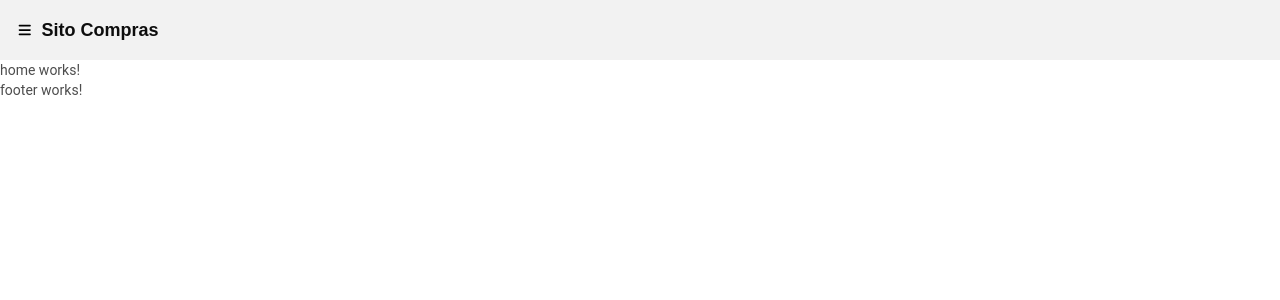
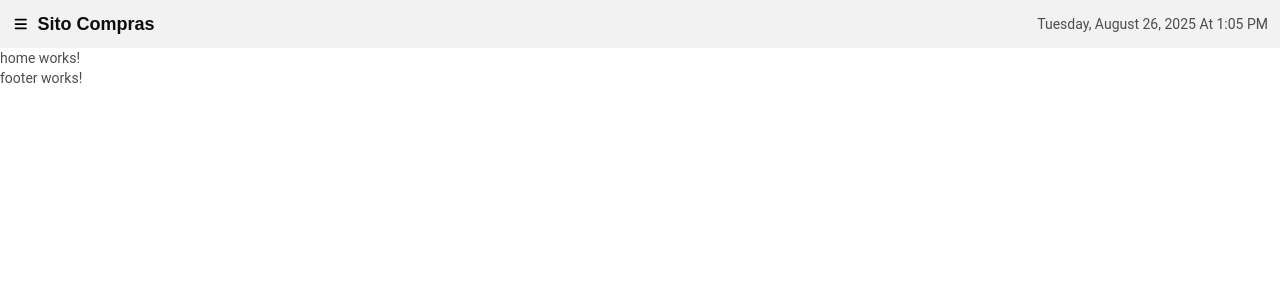
Before and after one commit to sito8943/sito-compras, an Angular app: page / in a window 1280 px wide. Shown: the top 300 px of the page. Built offline with nearby package versions, Linux system fonts and the light colour scheme.

Commit message:
no ssr and clock

```diff
--- a/angular.json
+++ b/angular.json
@@ -25,12 +25,7 @@
                         "inlineStyleLanguage": "css",
                         "assets": ["src/favicon.ico", "src/assets"],
                         "styles": ["src/styles.css"],
-                        "scripts": [],
-                        "server": "src/main.server.ts",
-                        "prerender": true,
-                        "ssr": {
-                            "entry": "server.ts"
-                        }
+                        "scripts": []
                     },
                     "configurations": {
                         "production": {
--- a/package.json
+++ b/package.json
@@ -29,7 +29,6 @@
         "@angular/platform-browser-dynamic": "17.3.11",
         "@angular/platform-server": "17.3.11",
         "@angular/router": "17.3.11",
-        "@angular/ssr": "17.3.8",
         "@eslint/config-array": "^0.15.1",
         "@eslint/object-schema": "^2.1.3",
         "@fontsource/poppins": "^5.2.6",
--- a/server.ts
+++ /dev/null
@@ -1,59 +0,0 @@
-import { APP_BASE_HREF } from '@angular/common'
-import { CommonEngine } from '@angular/ssr'
-import express from 'express'
-import { fileURLToPath } from 'node:url'
-import { dirname, join, resolve } from 'node:path'
-import bootstrap from './src/main.server'
-
-// The Express app is exported so that it can be used by serverless Functions.
-export function app(): express.Express {
-    const server = express()
-    const serverDistFolder = dirname(fileURLToPath(import.meta.url))
-    const browserDistFolder = resolve(serverDistFolder, '../browser')
-    const indexHtml = join(serverDistFolder, 'index.server.html')
-
-    const commonEngine = new CommonEngine()
-
-    server.set('view engine', 'html')
-    server.set('views', browserDistFolder)
-
-    // Example Express Rest API endpoints
-    // server.get('/api/**', (req, res) => { });
-    // Serve static files from /browser
-    server.get(
-        '*.*',
-        express.static(browserDistFolder, {
-            maxAge: '1y',
-        })
-    )
-
-    // All regular routes use the Angular engine
-    server.get('*', (req, res, next) => {
-        const { protocol, originalUrl, baseUrl, headers } = req
-
-        commonEngine
-            .render({
-                bootstrap,
-                documentFilePath: indexHtml,
-                url: `${protocol}://${headers.host}${originalUrl}`,
-                publicPath: browserDistFolder,
-                providers: [{ provide: APP_BASE_HREF, useValue: baseUrl }],
-            })
-            .then(html => res.send(html))
-            .catch(err => next(err))
-    })
-
-    return server
-}
-
-function run(): void {
-    const port = process.env['PORT'] || 4000
-
-    // Start up the Node server
-    const server = app()
-    server.listen(port, () => {
-        console.log(`Node Express server listening on http://localhost:${port}`)
-    })
-}
-
-run()
--- a/src/app/app.config.server.ts
+++ /dev/null
@@ -1,9 +0,0 @@
-import { mergeApplicationConfig, ApplicationConfig } from '@angular/core'
-import { provideServerRendering } from '@angular/platform-server'
-import { appConfig } from './app.config'
-
-const serverConfig: ApplicationConfig = {
-    providers: [provideServerRendering()],
-}
-
-export const config = mergeApplicationConfig(appConfig, serverConfig)
--- a/src/app/shared/components/header/clock/clock.component.html
+++ b/src/app/shared/components/header/clock/clock.component.html
@@ -1 +1 @@
-<p class="capitalize">{{ dateNow }}</p>
+<p class="capitalize">{{ dateNow() }}</p>
--- a/src/app/shared/components/header/clock/clock.component.ts
+++ b/src/app/shared/components/header/clock/clock.component.ts
@@ -1,4 +1,4 @@
-import { Component } from '@angular/core'
+import { Component, OnInit, OnDestroy, signal } from '@angular/core'
 import { CommonModule } from '@angular/common'
 
 // utils
@@ -11,12 +11,19 @@ import { getFormattedDateTime } from '../../../../core/utils/date'
     templateUrl: './clock.component.html',
     styleUrl: './clock.component.css',
 })
-export class ClockComponent {
-    dateNow: string = getFormattedDateTime()
+export class ClockComponent implements OnInit, OnDestroy {
+    dateNow = signal(getFormattedDateTime())
+    private intervalId?: number
 
-    constructor() {
-        setInterval(() => {
-            this.dateNow = getFormattedDateTime()
+    ngOnInit() {
+        this.intervalId = window.setInterval(() => {
+            this.dateNow.set(getFormattedDateTime())
         }, 1000)
     }
+
+    ngOnDestroy() {
+        if (this.intervalId) {
+            clearInterval(this.intervalId)
+        }
+    }
 }
--- a/src/app/shared/components/header/header.component.html
+++ b/src/app/shared/components/header/header.component.html
@@ -1,4 +1,4 @@
-<header class="bg-base p-4">
+<header class="header">
     <div class="flex gap-2 items-center">
         <button
             type="button"
@@ -12,5 +12,7 @@
             Sito Compras
         </h1>
     </div>
-    <div class="max-xs:hidden"></div>
+    <div class="max-xs:hidden">
+        <app-clock></app-clock>
+    </div>
 </header>
--- a/src/main.server.ts
+++ /dev/null
@@ -1,7 +0,0 @@
-import { bootstrapApplication } from '@angular/platform-browser'
-import { AppComponent } from './app/app.component'
-import { config } from './app/app.config.server'
-
-const bootstrap = () => bootstrapApplication(AppComponent, config)
-
-export default bootstrap
--- a/tsconfig.app.json
+++ b/tsconfig.app.json
@@ -5,6 +5,6 @@
         "outDir": "./out-tsc/app",
         "types": ["node"]
     },
-    "files": ["src/main.ts", "src/main.server.ts", "server.ts"],
+    "files": ["src/main.ts"],
     "include": ["src/**/*.d.ts"]
 }
```
Also changed, not shown: 1 other file (tests, documents, lock files or other folders).
